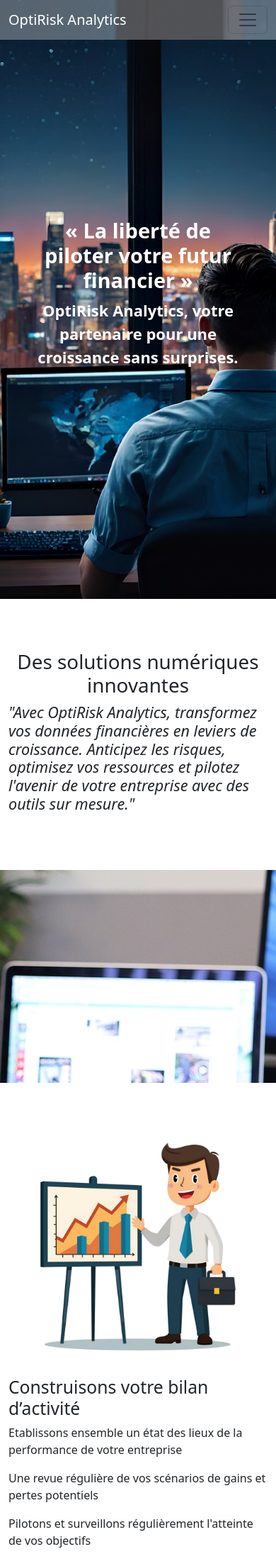
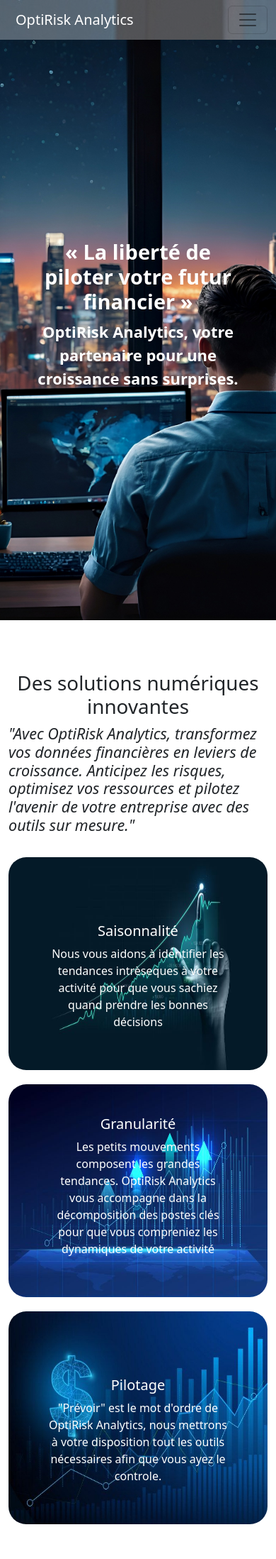
Before and after one commit to dorian68/OptiRisk_Analytics, a Django app: page / in a window 390 px wide. Shown: the top 2197 px of the page at 71% size. Run offline with Django 3.2, Linux system fonts and the light colour scheme; some libraries are stand-ins or nearby versions.

Commit message:
v07012025 bigmajv1

```diff
--- a/website/static/css/style.css
+++ b/website/static/css/style.css
@@ -1,12 +1,12 @@
 /* website/static/css/style.css */
-/*body {
+body {
     font-family: Arial, sans-serif;
     margin: 0;
     padding: 0;
     background-color: #F8F9FA;
-}*/
+}
 
-/*header {
+header {
     background-color: #2E86C1;
     color: white;
     padding: 15px;
@@ -17,7 +17,7 @@ nav a {
     color: rgb(255, 255, 255);
     margin: 0 10px;
     text-decoration: none;
-}*/
+}
 
 footer {
     /*background-color: #2E86C1;*/
@@ -39,13 +39,10 @@ footer {
 }*/
 
 /* Assurez-vous que les enfants ne dépassent pas la largeur */
-.container-fluid {
-  max-width: 100%; /* Empêche le conteneur de dépasser la largeur */
-  overflow-x: hidden;
-}
-
-
-
+  .container-fluid {
+    max-width: 100%; /* Empêche le conteneur de dépasser la largeur */
+    overflow-x: hidden;
+  }
 .hex.image {
     width: 100%;
     height: 60%;
--- a/website/templates/aPropos.html
+++ b/website/templates/aPropos.html
@@ -56,7 +56,7 @@
         <div class="row my-5">
             <h2 class="text-center" style="color: #2E86C1;"><strong>Optirisk Analytics - la liberté de pouvoir piloter votre avenir</strong></h2>
         <div>
-        <div class="optirisk_container container my-4">
+        <div class="container my-4 optirisk_container">
 
             <!-- VISION OPTIRISK -->
             <div class="row row-cols-1 row-cols-lg-2 mt-5">
--- a/website/templates/home2.html
+++ b/website/templates/home2.html
@@ -94,17 +94,14 @@ font-weight: bold;
 }
 
 @media (max-width: 768px) {
-    .cText {
-    font-size: 1.5rem; /* Taille plus raisonnable */
-    color: blue;
+    .custom-spacing .col{
+        margin-bottom: 20px;
     }
 }
-.cText {
-    color: rgb(52, 152, 219)!important;
-    }
-
 }
 </style>
+
+
 
 <div class="container-fluid front_img">
     <div class="text-container">
@@ -113,7 +110,7 @@ font-weight: bold;
     </div>
 </div>
 
-<div class="container" >
+<div class="container">
     <div class="row mt-4">
 
     </div>
@@ -124,31 +121,30 @@ font-weight: bold;
         <h1 class="text-center">Des solutions numériques innovantes</h1>
         <h4><i>"Avec OptiRisk Analytics, transformez vos données financières en leviers de croissance. Anticipez les risques, optimisez vos ressources et pilotez l'avenir de votre entreprise avec des outils sur mesure."</i></h4>
     </div>
-<!--<div class="row row-cols-1 row-cols-md-3 mt-4">
+<div class="row row-cols-1 row-cols-md-3 mt-4 custom-spacing">
         <div class="col mx-auto">
-            <div id="carouselExampleCaptions" class="carousel slide mx-auto my-5" style="width: auto;">
+            <div id="carouselExampleCaptions" class="carousel slide mx-auto" style="width: auto;">
                 <div class="carousel-indicators">
                 </div>
                 <div class="carousel-inner">
                 <div class="carousel-item active">
                     <img src="../static/home_page2.jpg" class="d-block w-100" style=" border-radius: 25px 25px 25px 25px; width: 300px;height: 300px;">
-                    <div class="carousel-caption d-none d-md-block">
+                    <div class="carousel-caption d-md-block">
                     <h5>Saisonnalité</h5>
                     <p class="cText">Nous vous aidons à identifier les tendances intrèseques à votre activité pour que vous sachiez quand prendre les bonnes décisions </p>
                     </div>
                 </div>
                 </div>
-
-        </div>
+            </div>
         </div>
         <div class="col mx-auto">
-            <div id="carouselExampleCaptions" class="carousel slide mx-auto my-5" style="width: auto;">
+            <div id="carouselExampleCaptions" class="carousel slide mx-auto" style="width: auto;">
                 <div class="carousel-indicators">
                 </div>
                 <div class="carousel-inner">
                 <div class="carousel-item active">
                     <img src="../static/home_page4.jpg" class="d-block w-100" style=" border-radius: 25px 25px 25px 25px; width: 300px;height: 300px;">
-                    <div class="carousel-caption d-none d-md-block">
+                    <div class="carousel-caption d-md-block">
                     <h5>Granularité</h5>
                     <p>Les petits mouvements composent les grandes tendances. OptiRisk Analytics vous accompagne dans la décomposition des postes clés pour que vous compreniez les dynamiques de votre activité</p>
                     </div>
@@ -157,13 +153,13 @@ font-weight: bold;
            </div>
         </div>
         <div class="col mx-auto">
-            <div id="carouselExampleCaptions" class="carousel slide mx-auto my-5" style="width: auto;">
+            <div id="carouselExampleCaptions" class="carousel slide mx-auto" style="width: auto;">
                 <div class="carousel-indicators">
                 </div>
                 <div class="carousel-inner">
                 <div class="carousel-item active">
                     <img src="../static/home_page5.jpg" class="d-block w-100" style=" border-radius: 25px 25px 25px 25px; width: 300px;height: 300px;">
-                    <div class="carousel-caption d-none d-md-block">
+                    <div class="carousel-caption d-md-block">
                     <h5>Pilotage</h5>
                     <p>"Prévoir" est le mot d'ordre de OptiRisk Analytics, nous mettrons à votre disposition tout les outils nécessaires afin que vous ayez le controle. </p>
                     </div>
@@ -171,7 +167,7 @@ font-weight: bold;
                 </div>
         </div>
         </div>
-    </div>-->
+    </div>
     <div class="row mb-4">
 
     </div>
```
